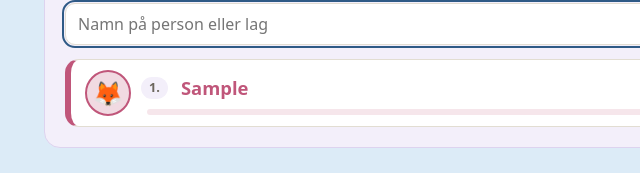
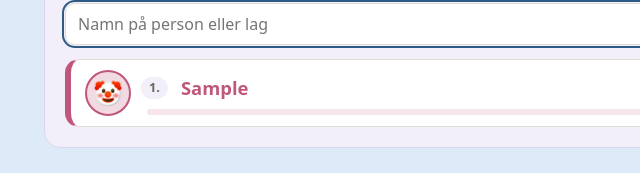
Before and after one commit to Smide97/Fragesport, a plain HTML site: page index.html in a window 1280 px wide. Both pictures are taken after typing "Sample" into the empty fields and a click on the button "Lägg till". Shown: the part 954-1127 px from the top of the page, 96-736 px from the left. Drawn offline with Linux system fonts and the light colour scheme.

Commit message:
Byt till roligare och fulare figurer
Co-Authored-By: Claude Opus 5.5 <noreply@anthropic.com>
Claude-Session: https://claude.ai/code/session_01CkHB7bkuBe2mN9JW9NpcfG

```diff
--- a/index.html
+++ b/index.html
@@ -193,7 +193,7 @@ $("back").onclick=closeQ;
 document.addEventListener("keydown",e=>{if(e.key==="Escape"&&active)closeQ()});
 
 const TEAM_COLORS=["#c0567a","#3f7f8c","#c27c2c","#5f8a55","#4f6fa3","#8a5fb0","#b5523d","#2f8f7a"];
-const EMOJIS=["🦊","🐼","🐸","🦁","🐙","🦄","🐧","🐝","🐯","🐨","🦉","🐳","🦖","🐵","🦩","🐢"];
+const EMOJIS=["🤡","🧌","👹","🥴","🤪","👽","🐗","🧟","🦨","🤓","🐷","👺","🥸","🦝","🐡","🤖","💩","🦃","🧛","🙈","🐀","🪳","🦧","💀"];
 const MEDALS=["🥇","🥈","🥉"];
 let flash=null; // {id,delta}
 function renderTeams(){
@@ -207,7 +207,7 @@ function renderTeams(){
   const scale=Math.max(max,...state.teams.map(t=>Math.abs(t.score)),1);
   const sorted=[...state.teams].map(t=>t.score).sort((a,b)=>b-a);
   state.teams.forEach(t=>{
-    if(t.emoji==null)t.emoji=EMOJIS[(t.id-1)%EMOJIS.length];
+    if(!EMOJIS.includes(t.emoji))t.emoji=EMOJIS[(t.id-1)%EMOJIS.length];
     const color=TEAM_COLORS[(t.id-1)%TEAM_COLORS.length];
     const rank=sorted.indexOf(t.score);
     const row=document.createElement("div");
```
